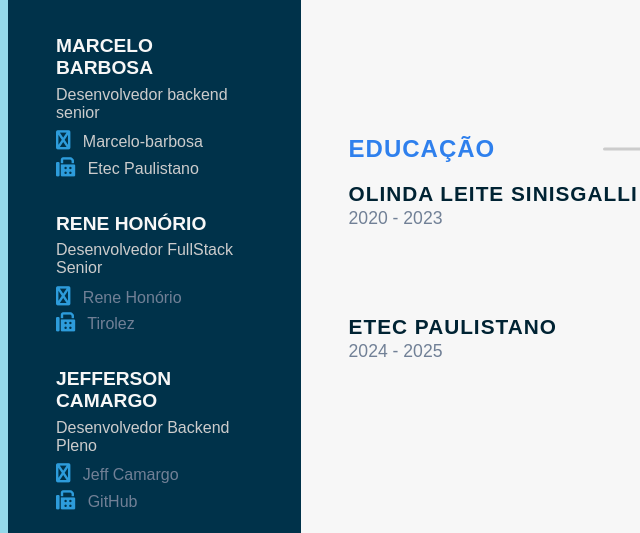
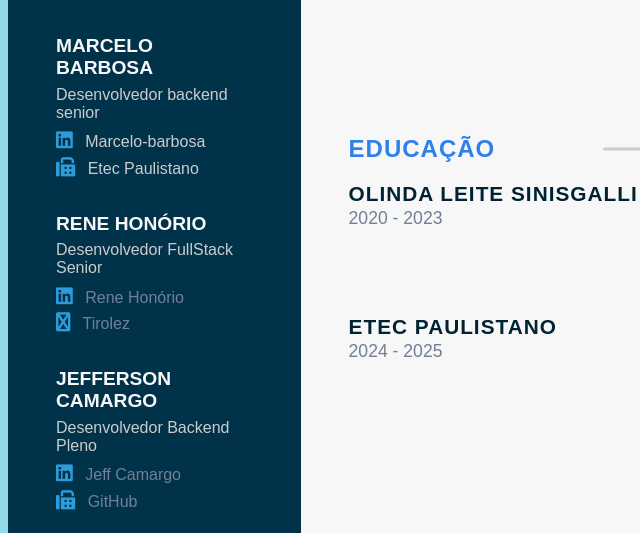
Before and after one commit to Derickcsantos/Curriculo-web, a plain HTML site: page index.html in a window 1280 px wide. Shown: the part 1380-1913 px from the top of the page, 120-760 px from the left. Drawn offline with Linux system fonts and the light colour scheme.

Commit message:
Add files via upload

```diff
--- a/index.html
+++ b/index.html
@@ -46,6 +46,7 @@
     <link rel="stylesheet" href="styles.css">
     <link href="https://fonts.googleapis.com/css2?family=Poppins:wght@100;300;400;600&display=swap" rel="stylesheet">
     <link rel="stylesheet" href="https://cdnjs.cloudflare.com/ajax/libs/font-awesome/4.7.0/css/font-awesome.min.css">
+    <link rel="stylesheet" href="https://cdnjs.cloudflare.com/ajax/libs/font-awesome/5.15.4/css/all.min.css" integrity="sha512-1ycn6IcaQQ40/MKBW2W4Rhis/DbILU74C1vSrLJxCq57o941Ym01SwNsOMqvEBFlcgUa6xLiPY/NS5R+E6ztJQ==" crossorigin="anonymous" referrerpolicy="no-referrer" />
     <link rel="stylesheet" href="https://cdnjs.cloudflare.com/ajax/libs/font-awesome/6.7.2/css/all.min.css" integrity="sha512-Evv84Mr4kqVGRNSgIGL/F/aIDqQb7xQ2vcrdIwxfjThSH8CSR7PBEakCr51Ck+w+/U6swU2Im1vVX0SVk9ABhg==" crossorigin="anonymous" referrerpolicy="no-referrer" />
     <link rel="icon" href="./Logo DCS.png" type="image.png">
 
@@ -174,7 +175,7 @@
                         <p class="sub-para">Desenvolvedor backend senior</p>
                         <ul>
                             <li>
-                                <i class="fa fa-linkedin"></i>
+                                <i class="fab fa-linkedin"></i>
                                 <a style="color: #ccc;" href="linkedin.com/in/marcelo-barbosa-8967b821">Marcelo-barbosa</a>
                             </li>
                             <li>
@@ -188,11 +189,11 @@
                         <p class="sub-para">Desenvolvedor FullStack Senior</p>
                         <ul>
                             <li>
-                                <i class="fa fa-linkedin"></i>
+                                <i class="fab fa-linkedin"></i>
                                 <a href="https://www.linkedin.com/in/renehonoriodelima/">Rene Honório</a>
                             </li>
                             <li>
-                                <i class="fa fa-fax"></i>
+                                <i class="fab fa-fax"></i>
                                 <a href="https://www.linkedin.com/company/tirolez/">Tirolez</a>
                             </li>
                         </ul>
@@ -202,7 +203,7 @@
                         <p class="sub-para">Desenvolvedor Backend Pleno</p>
                         <ul>
                             <li>
-                                <i class="fa fa-linkedin"></i>
+                                <i class="fab fa-linkedin"></i>
                                 <a href="https://www.linkedin.com/in/jeff-jobs/">Jeff Camargo</a>
                             </li>
                             <li>
@@ -219,7 +220,7 @@
                 <section class="about sect">
                     <h2 class="right-title">Sobre mim</h2>
                     <p class="para">
-                        Sou estudante de Desenvolvimento de Sistemas com 19 anos, apaixonado por tecnologia e em busca da minha primeira oportunidade como Desenvolvedor Júnior.
+                        Sou estudante de Desenvolvimento de Sistemas com 20 anos, apaixonado por tecnologia e em busca da minha primeira oportunidade como Desenvolvedor Júnior.
                         <br>
                         Atualmente, estou me aprofundando em Javascript, Node.js e MySQL, com foco em me tornar um desenvolvedor full-stack. Sou proativo, motivado e comprometido com meu desenvolvimento contínuo, buscando sempre aplicar as melhores práticas em tudo o que faço.
                         Estou pronto para contribuir com minha energia e habilidades em novos projetos e crescer em um ambiente dinâmico.
--- a/script.js
+++ b/script.js
@@ -1,6 +1,6 @@
 function baixarCurriculo() {
     const link = document.createElement('a');
-    link.href = 'Profile (10).pdf';
+    link.href = 'Currículo - Dérick Campos Santos.pdf';
     link.download = 'Curriculo.pdf';
     link.click();
 }
```
Also changed, not shown: 1 other file.
